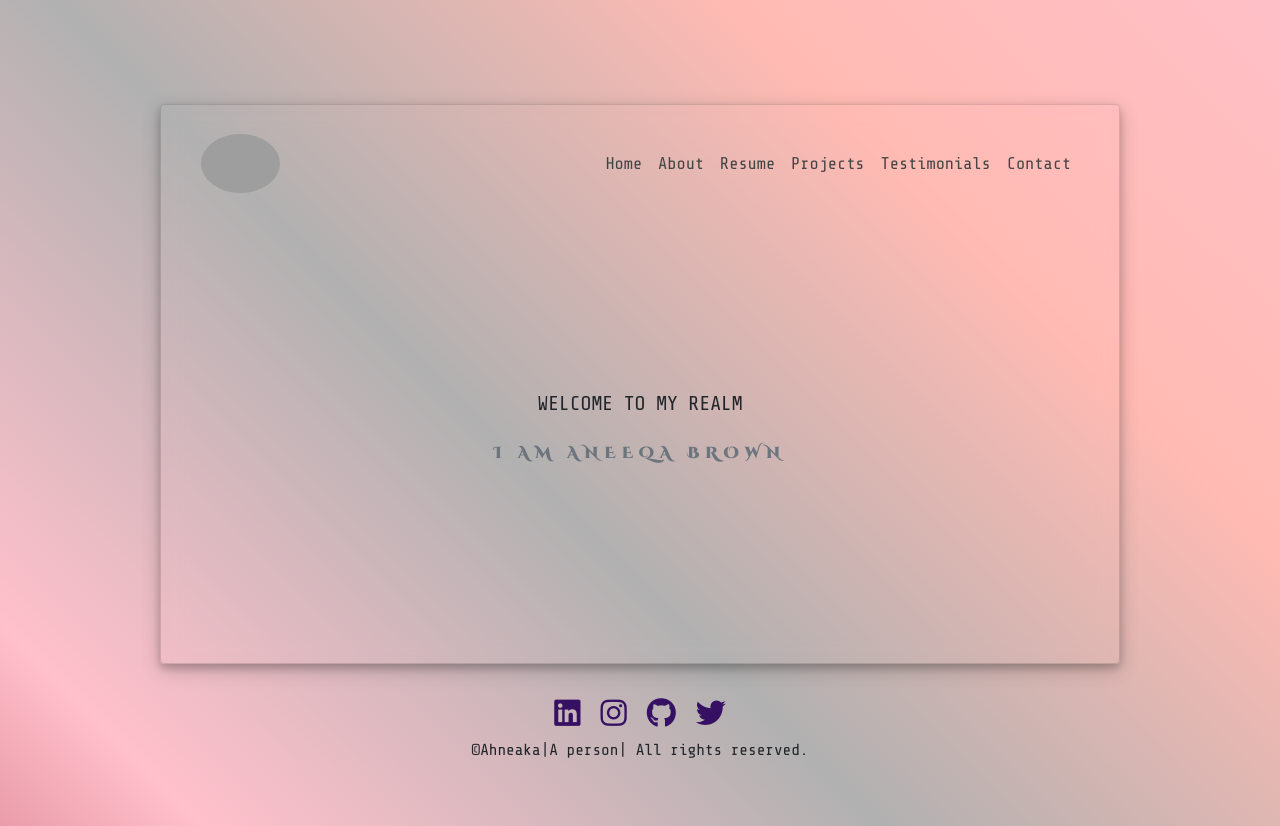
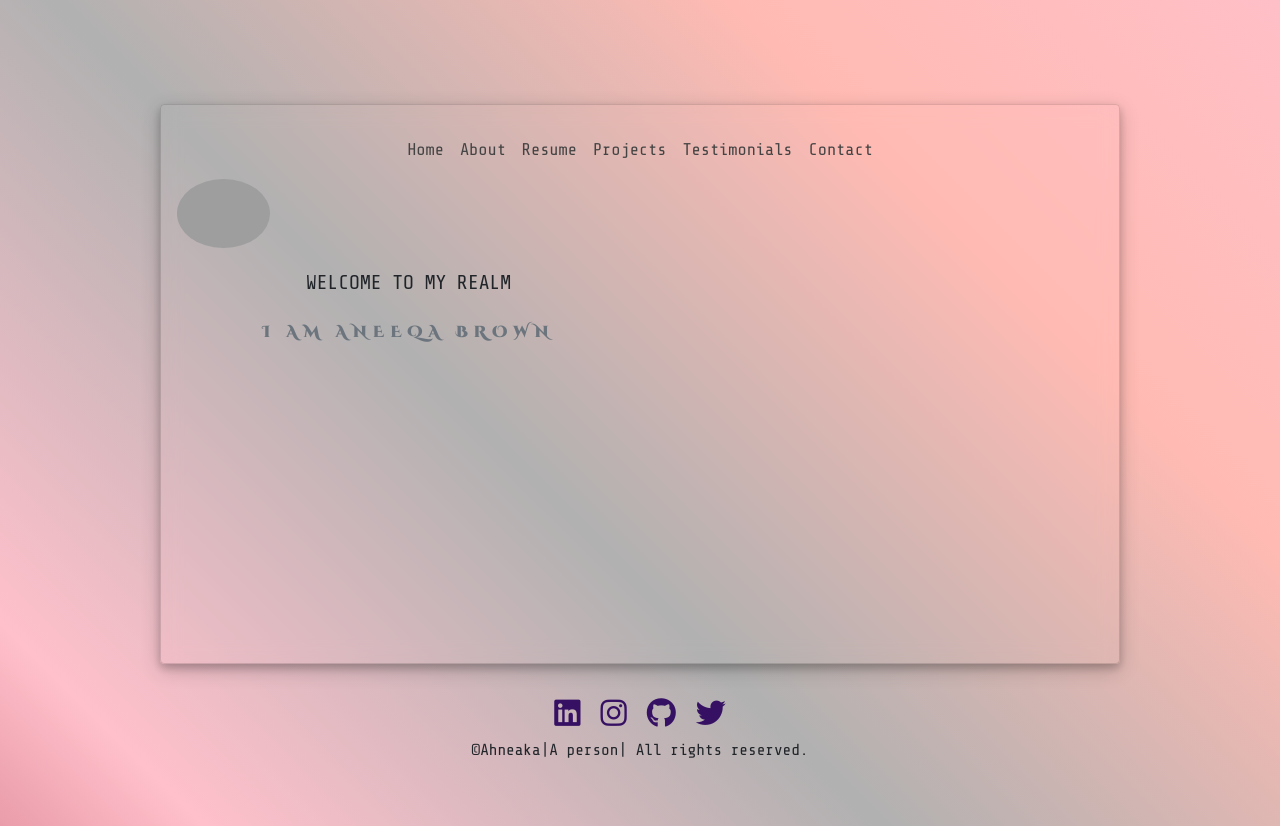
Before and after one commit to Ahneaka/Ahneaka-s-portfolio, a Vue app: page /resume in a window 1280 px wide. Built offline with nearby package versions, Linux system fonts and the light colour scheme; grey boxes are pictures that could not be loaded.

Commit message:
Second update

```diff
--- a/src/components/Home.vue
+++ b/src/components/Home.vue
@@ -1,17 +1,33 @@
 <template>
+  <!-- <div class="row">
+        <div class="col-md-6">
+ <a href="" class="navbar-brand m-auto">
+          <img class="nav-img d-inline-block" img src="https://i.postimg.cc/7h5gy5k0/1667550652766.jpg" width="30px"
+            height="10px" />
+        </a>
+        </div>
+        </div> -->
 
-    <section class="words">
-    <h5 class="card-title">WELCOME TO MY REALM</h5>
-    <br />
-    <h6 class="card-subtitle mb-2 text-muted">I AM ANEEQA BROWN</h6>
-
-
-  </section>
+    <div class="col-md-6">
+      <img
+        class="nav-img d-inline-block"
+        img
+        src="https://i.postimg.cc/7h5gy5k0/1667550652766.jpg"
+        width="30px"
+        height="10px"
+      />
+    </div>
+    <div class="col-md-6">
+      <section class="words">
+        <h5 class="card-title">WELCOME TO MY REALM</h5>
+        <br />
+        <h6 class="card-subtitle mb-2 text-muted">I AM ANEEQA BROWN</h6>
+      </section>
+    </div>
 </template>
 
 <script>
-
-export default{
-    name:'Home'
-}
+export default {
+  name: "Home",
+};
 </script>
--- a/src/components/Navbar.vue
+++ b/src/components/Navbar.vue
@@ -16,10 +16,10 @@
   <nav class="navbar navbar-expand-md">
     <div class="container">
       <div class="d-flex">
-        <a href="" class="navbar-brand m-auto">
+        <!-- <a href="" class="navbar-brand m-auto">
           <img class="nav-img d-inline-block" img src="https://i.postimg.cc/7h5gy5k0/1667550652766.jpg" width="30px"
             height="10px" />
-        </a>
+        </a> -->
         <button class="navbar-toggler" type="button" data-bs-toggle="collapse" data-bs-target="#navbarToggler"
           aria-controls="navbarToggler" aria-expanded="false" aria-label="Toggle navigation">
           <span class="navbar-toggler-icon"></span>
@@ -60,4 +60,8 @@ export default {
 
 <style>
 
+.navbar>.container, .navbar>.container-fluid, .navbar>.container-lg, .navbar>.container-md, .navbar>.container-sm, .navbar>.container-xl, .navbar>.container-xxl {
+    justify-content: end !important;
+}
+
 </style>
--- a/src/views/ResumeView.vue
+++ b/src/views/ResumeView.vue
@@ -15,7 +15,7 @@
             <div class="card-body">
               <h3 class="card-title"><span style="color: grey">{{ item.year }}</span><br>{{ item.name }}</h3>
 
-              <h1 class="card-text">{{ item.text }}</h1>
+              <h3 class="card-text">{{ item.text }}</h3>
               <br>
             </div>
           </div>
@@ -95,7 +95,7 @@ export default {
           year: '2022-2023',
           name: 'Windsor Highschool',
           text: 'National Certificate',
-          image: 'https://i.postimg.cc/hPmQ3phD/th.jpg'
+          image: 'https://i.postimg.cc/yNTh5J4g/windsor.jpg'
         },
         {
           year: '2021-2022',
```
Also changed, not shown: src/components/Resume.vue (+4 -4 lines).
